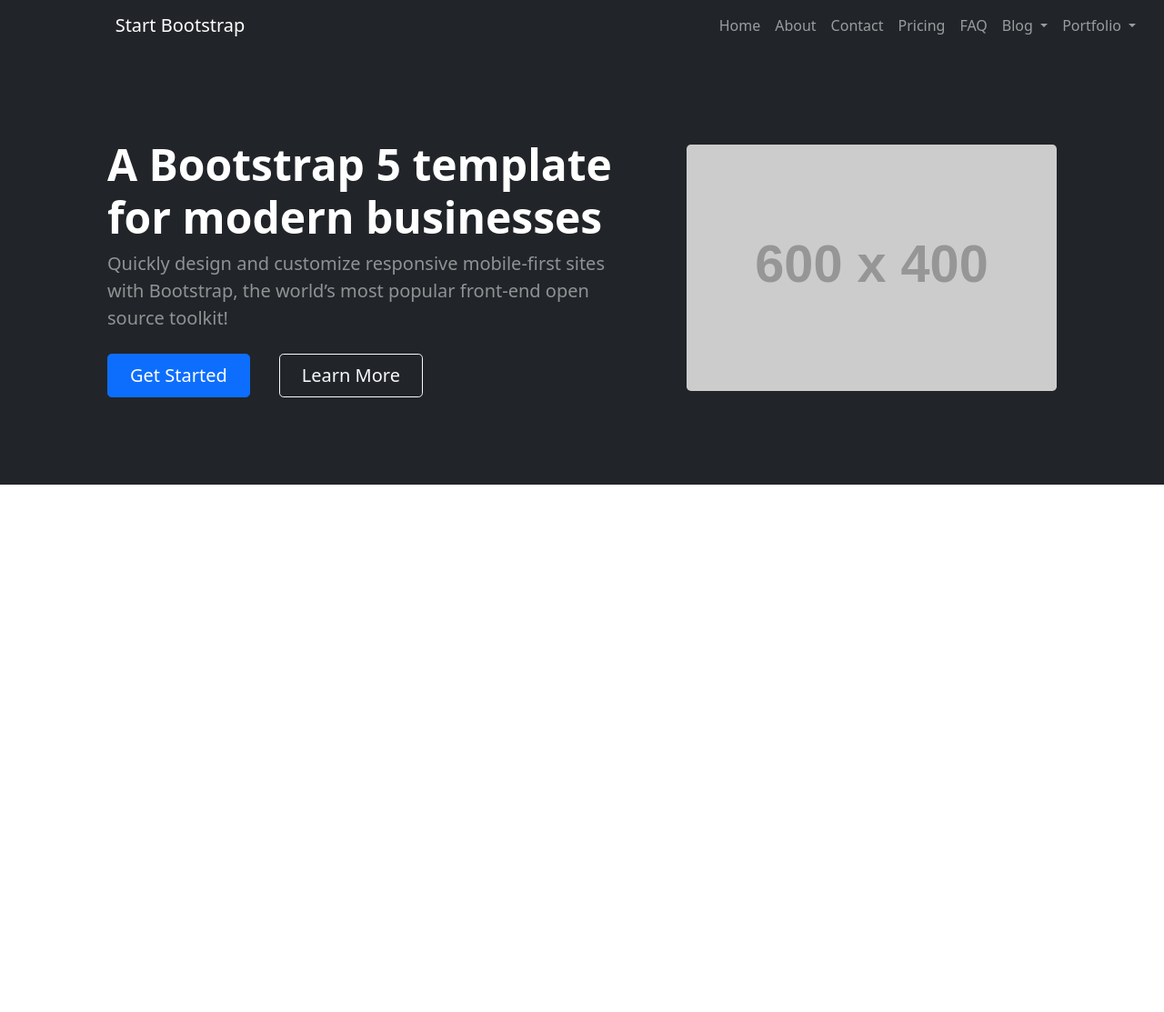
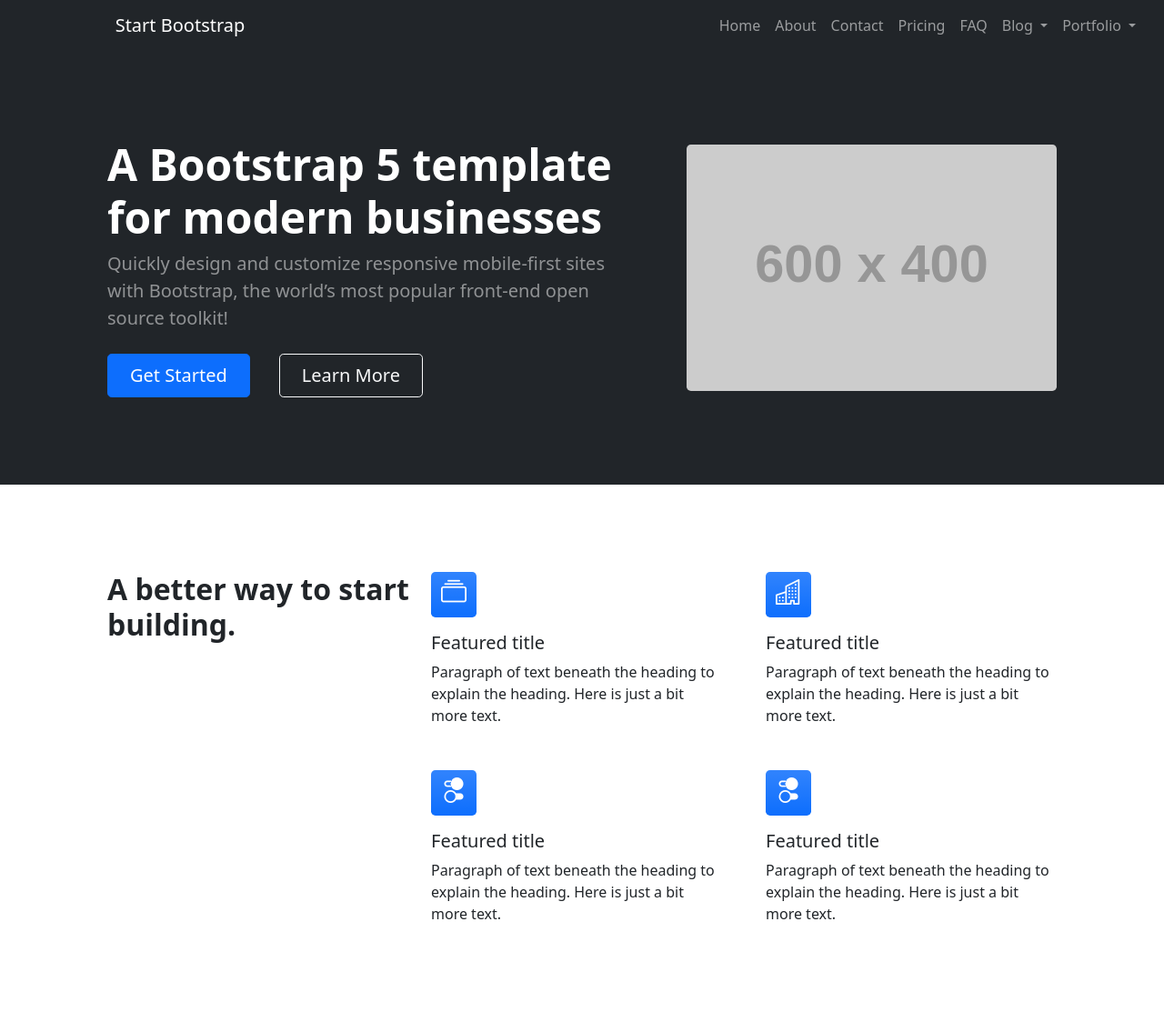
Before and after one commit to ElgunGuluzada/Bootstrap---Sass, a plain HTML site: page index.html in a window 1280 px wide. Shown: the whole page at 91% size. Before the commit the page ends 800 px from the top, so only its background shows below. Drawn offline with nearby package versions, Linux system fonts and the light colour scheme; placeholder pictures from the web are drawn by us; a script that the page names is missing.

Commit message:
feat: added feature section

```diff
--- a/assets/css/main.scss
+++ b/assets/css/main.scss
@@ -3,3 +3,12 @@
     padding: 0;
     box-sizing: border-box;
 }
+
+.feature{
+    width: 50px;
+    height: 50px;
+    i{
+        padding: 11px;
+        font-size: 28px;
+    }
+}
--- a/index.html
+++ b/index.html
@@ -5,6 +5,7 @@
     <meta charset="UTF-8">
     <meta http-equiv="X-UA-Compatible" content="IE=edge">
     <meta name="viewport" content="width=device-width, initial-scale=1.0">
+    <link rel="stylesheet" href="https://cdn.jsdelivr.net/npm/bootstrap-icons@1.3.0/font/bootstrap-icons.css">
     <link href="https://cdn.jsdelivr.net/npm/bootstrap@5.1.3/dist/css/bootstrap.min.css" rel="stylesheet">
     <link rel="stylesheet" href="/assets/css/main.css">
     <title>Document</title>
@@ -89,13 +90,67 @@
     </header>
     <!-- Header End -->
 
+    <!-- Main Start -->
 
+    <main>
+        <section id="features" class="py-5">
+            <div class="container my-5  px-5">
+                <div class="row d-flex">
+
+                    <div class="col-lg-4 mb-5">
+                        <h2 class="fw-bolder">
+                            A better way to start building.
+                        </h2>
+                    </div>
+                    <div class="col-lg-8">
+                        <div class="row gx-5 row-cols-1 row-cols-md-2">
+                            <div class="col mb-5 h-100">
+                                <div class="feature bg-gradient bg-primary text-white rounded-3 mb-3">
+                                    <i
+                                        class="bi bi-collection"></i>
+                                </div>
+                                <h2 class="h5">Featured title</h2>
+                                <p class="mb-0">Paragraph of text beneath the heading to explain the heading. Here is
+                                    just a bit more text.</p>
+                            </div>
+                            <div class="col mb-5 h-100">
+                                <div class="feature bg-primary bg-gradient text-white rounded-3 mb-3"><i
+                                        class="bi bi-building"></i></div>
+                                <h2 class="h5">Featured title</h2>
+                                <p class="mb-0">Paragraph of text beneath the heading to explain the heading. Here is
+                                    just a bit more text.</p>
+                            </div>
+                            <div class="col mb-5 mb-md-0 h-100">
+                                <div class="feature bg-primary bg-gradient text-white rounded-3 mb-3"><i
+                                        class="bi bi-toggles2"></i></div>
+                                <h2 class="h5">Featured title</h2>
+                                <p class="mb-0">Paragraph of text beneath the heading to explain the heading. Here is
+                                    just a bit more text.</p>
+                            </div>
+                            <div class="col h-100">
+                                <div class="feature bg-primary bg-gradient text-white rounded-3 mb-3"><i
+                                        class="bi bi-toggles2"></i></div>
+                                <h2 class="h5">Featured title</h2>
+                                <p class="mb-0">Paragraph of text beneath the heading to explain the heading. Here is
+                                    just a bit more text.</p>
+                            </div>
+                        </div>
+                    </div>
+                </div>
+            </div>
+        </section>
+
+
+    </main>
+
+    <!-- Main End -->
 
 
 
 
 
     <script type="text/javascript" src="/assets/js/script.js"></script>
+    <script src="https://code.iconify.design/2/2.2.1/iconify.min.js"></script>
     <script src="https://cdn.jsdelivr.net/npm/bootstrap@5.1.3/dist/js/bootstrap.bundle.min.js"></script>
 </body>
 
```
Also changed, not shown: assets/css/main.css, assets/js/script.js (deleted), 1 other file.
